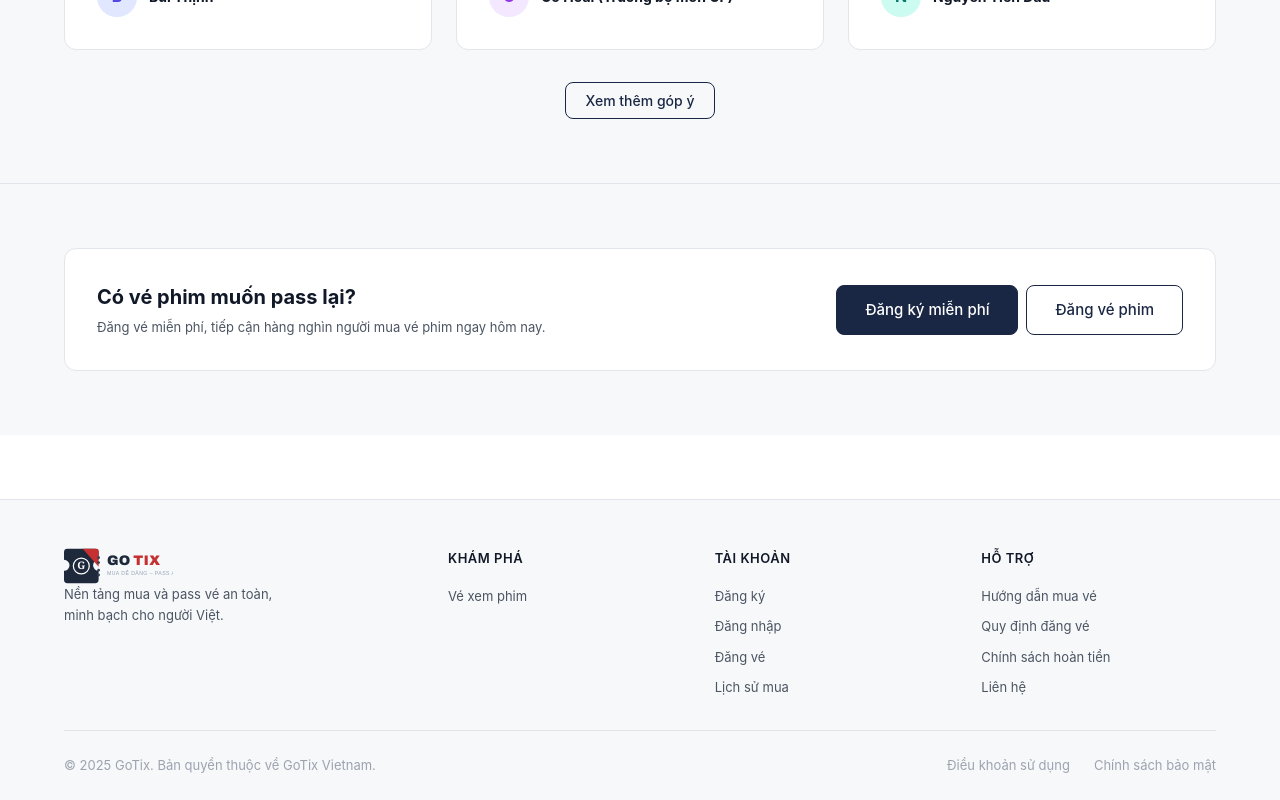
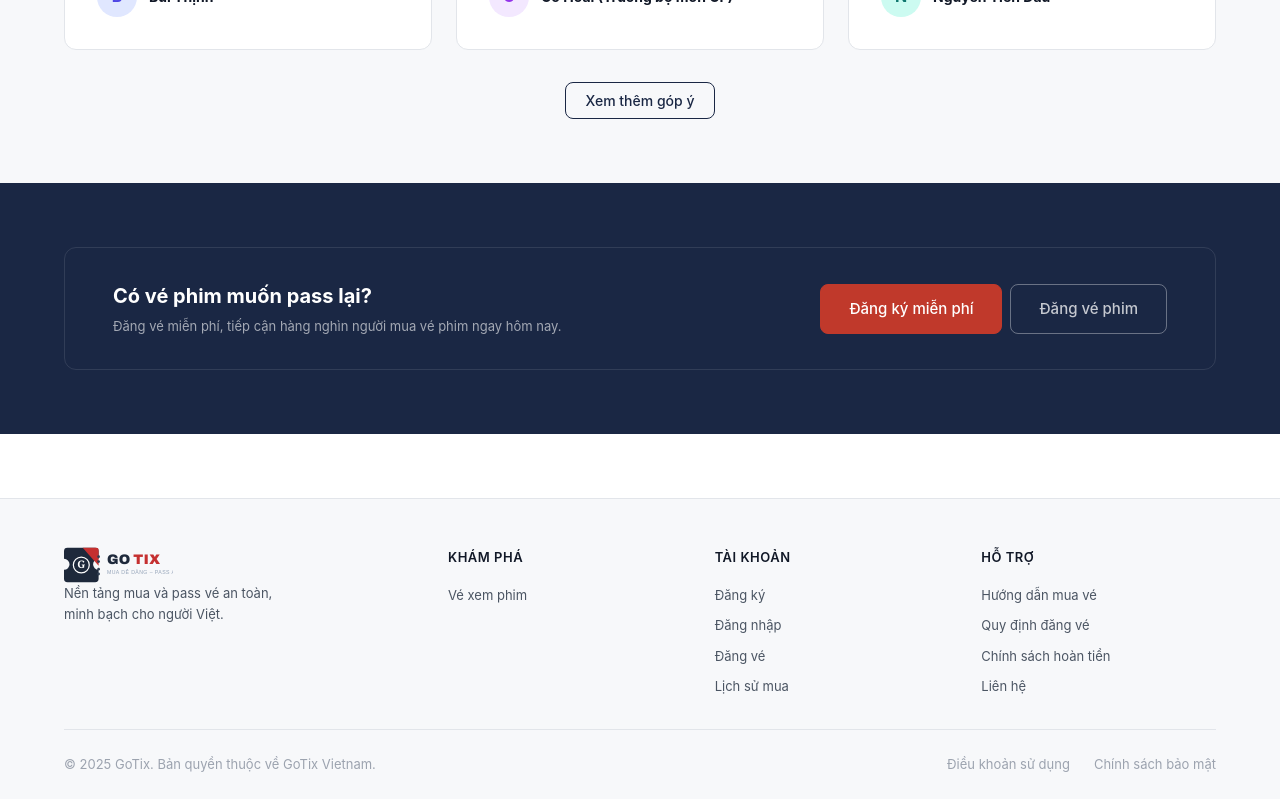
Before and after one commit to KhanhFPT12/Gotix_SaleTicket, a React (Vite) app in the folder frontend/: page / in a window 1280 px wide. Shown: the part 2398-3198 px from the top of the page. Built offline with nearby package versions, Linux system fonts and the light colour scheme; no server answers.

Commit message:
style: restore dark CTA marketplace banner from main

```diff
--- a/frontend/src/pages/Home.css
+++ b/frontend/src/pages/Home.css
@@ -400,10 +400,10 @@
   color: var(--text-muted);
 }
 
-/* CTA */
+/* ── CTA section — dark marketplace banner ── */
 .cta-section {
-  background-color: var(--bg-light);
-  border-top: 1px solid var(--border-color);
+  background-color: #1a2744;
+  border-top: none;
 }
 
 .cta-box {
@@ -411,28 +411,52 @@
   align-items: center;
   justify-content: space-between;
   gap: var(--spacing-xl);
-  padding: var(--spacing-xl);
-  background-color: var(--bg-white);
-  border: 1px solid var(--border-color);
+  padding: var(--spacing-xl) var(--spacing-2xl);
+  background-color: transparent;
+  border: 1px solid rgba(255, 255, 255, 0.1);
   border-radius: var(--border-radius-lg);
 }
 
 .cta-box h3 {
   font-size: var(--font-size-xl);
   font-weight: 700;
-  color: var(--text-primary);
+  color: #ffffff;
   margin-bottom: var(--spacing-xs);
 }
 
 .cta-box p {
   font-size: var(--font-size-sm);
-  color: var(--text-secondary);
+  color: rgba(255, 255, 255, 0.6);
 }
 
 .cta-actions {
   display: flex;
   gap: var(--spacing-sm);
   flex-shrink: 0;
+}
+
+/* Button overrides for dark CTA background */
+.cta-section .btn-primary {
+  background-color: #c0392b;
+  border-color: #c0392b;
+  color: #ffffff;
+}
+
+.cta-section .btn-primary:hover {
+  background-color: #a93226;
+  border-color: #a93226;
+}
+
+.cta-section .btn-outline {
+  background-color: transparent;
+  color: rgba(255, 255, 255, 0.75);
+  border-color: rgba(255, 255, 255, 0.35);
+}
+
+.cta-section .btn-outline:hover {
+  background-color: rgba(255, 255, 255, 0.1);
+  border-color: rgba(255, 255, 255, 0.65);
+  color: #ffffff;
 }
 
 /* Responsive */
@@ -518,6 +542,10 @@
     width: 100%;
     flex-direction: column;
   }
+  .cta-actions .btn {
+    text-align: center;
+    justify-content: center;
+  }
 
   .testimonials-grid {
     grid-template-columns: 1fr;
```
